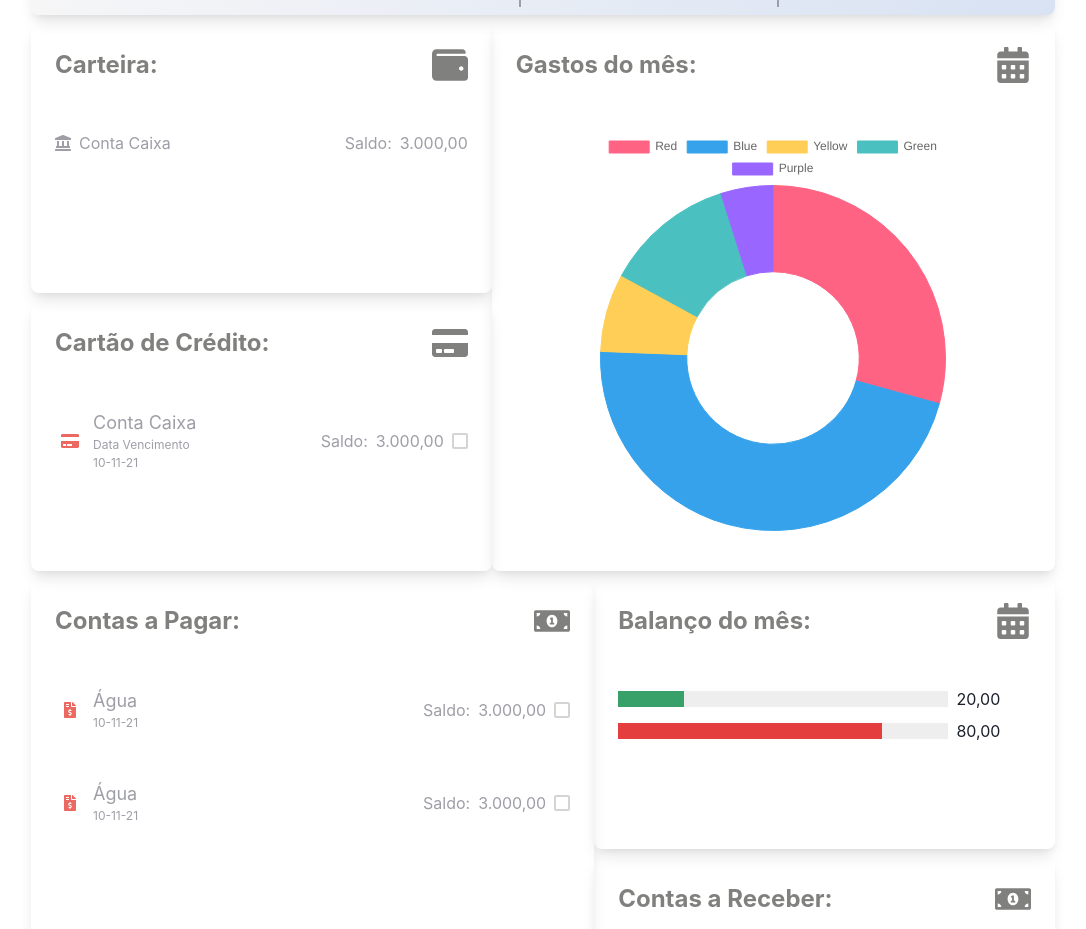
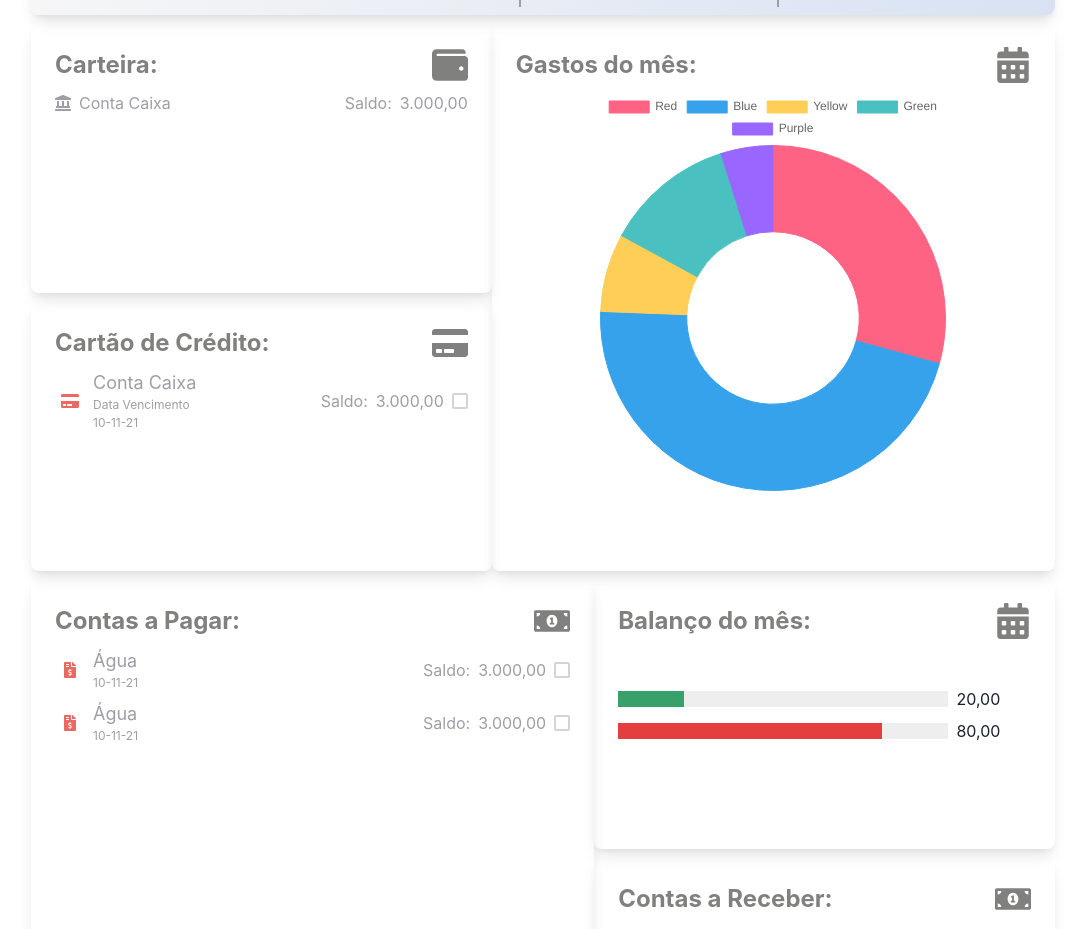
Before and after one commit to matheusblm/finan, a React (Create React App) app: page /dashboard in a window 1280 px wide. Shown: the part 300-1229 px from the top of the page, without its empty margins (97-1183 px from the left). Built offline with nearby package versions, Linux system fonts and the light colour scheme.

Commit message:
style: espaçamendos dos conteudos dos cards

```diff
--- a/src/pages/Dashboard/index.js
+++ b/src/pages/Dashboard/index.js
@@ -90,7 +90,7 @@ const HeaderDashboard = () => {
 
 const WalletDashboard = () => {
     return (
-        <Stack w="100%" p={4} spacing={12}>
+        <Stack w="100%" p={4} spacing={2}>
             <Flex justify="space-between" w="100%" color="gray.600" fontWeight="bold">
                 <Text fontSize={"2xl"}>Carteira: </Text>
                 <Icon as={FaWallet} fontSize={"4xl"} />
@@ -111,7 +111,7 @@ const WalletDashboard = () => {
 
 const CreditCardDashboard = () => {
     return (
-        <Stack w="100%" p={4} spacing={12}>
+        <Stack w="100%" p={4} spacing={2}>
             <Flex justify="space-between" w="100%" color="gray.600" fontWeight="bold">
                 <Text fontSize={"2xl"}>Cartão de Crédito: </Text>
                 <Icon as={FaCreditCard} fontSize={"4xl"} />
@@ -137,7 +137,7 @@ const CreditCardDashboard = () => {
 
 const SpendingOfTheMonth = () => {
     return (
-        <Stack w="100%" p={4} spacing={12}>
+        <Stack w="100%" p={4} spacing={2}>
             <Flex justify="space-between" w="100%" color="gray.600" fontWeight="bold">
                 <Text fontSize={"2xl"}>Gastos do mês: </Text>
                 <Icon as={FaCalendarAlt} fontSize={"4xl"} />
@@ -174,7 +174,7 @@ const ProgressBar = () => {
 
 const BillsToPay = () => {
     return (
-        <Stack w="100%" p={4} spacing={12}>
+        <Stack w="100%" p={4} spacing={2}>
             <Flex justify="space-between" w="100%" color="gray.600" fontWeight="bold">
                 <Text fontSize={"2xl"}>Contas a Pagar: </Text>
                 <Icon as={FaMoneyBillAlt} fontSize={"4xl"} />
@@ -213,7 +213,7 @@ const BillsToPay = () => {
 
 const BillsToReceive = () => {
     return (
-        <Stack w="100%" p={4} spacing={12}>
+        <Stack w="100%" p={4} spacing={2}>
             <Flex justify="space-between" w="100%" color="gray.600" fontWeight="bold">
                 <Text fontSize={"2xl"}>Contas a Receber: </Text>
                 <Icon as={FaMoneyBillAlt} fontSize={"4xl"} />
```
